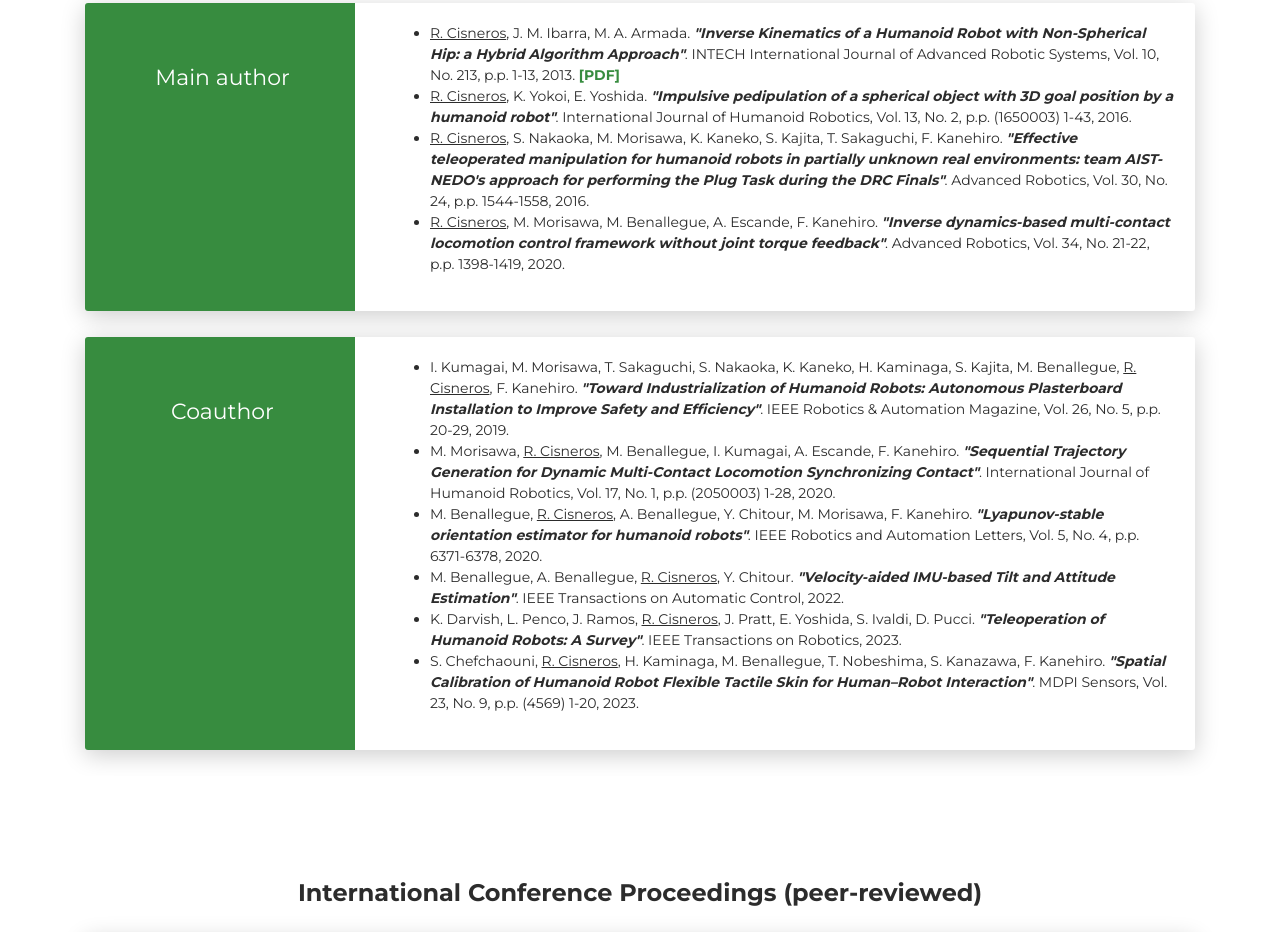
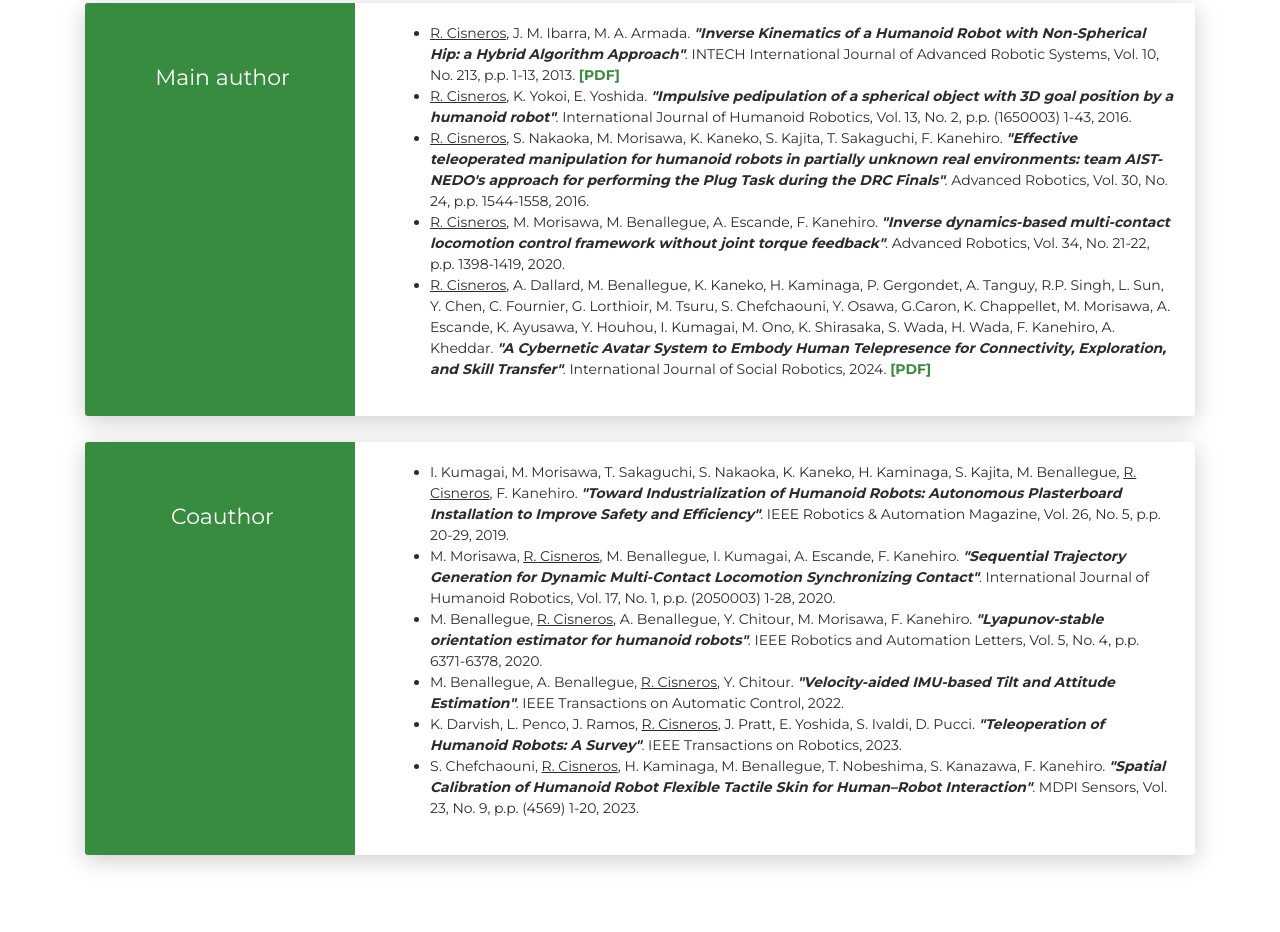
Before and after one commit to rafaelxero/rafael.cisneros, a plain HTML site: page publications.html in a window 1280 px wide. Shown: the part 706-1638 px from the top of the page. Drawn offline with Linux system fonts and the light colour scheme.

Commit message:
Updated papers: SII and SORO

```diff
--- a/publications.html
+++ b/publications.html
@@ -105,6 +105,15 @@
 												<u>R. Cisneros</u>, M. Morisawa, M. Benallegue, A. Escande, F. Kanehiro.
 												<b><i>"Inverse dynamics-based multi-contact locomotion control framework without joint torque feedback"</i></b>.
 												Advanced Robotics, Vol. 34, No. 21-22, p.p. 1398-1419, 2020.
+											</li>
+											<li>
+												<u>R. Cisneros</u>, A. Dallard, M. Benallegue, K. Kaneko, H. Kaminaga, P. Gergondet, A. Tanguy,
+												R.P. Singh, L. Sun, Y. Chen, C. Fournier, G. Lorthioir, M. Tsuru, S. Chefchaouni, Y. Osawa, G.Caron,
+												K. Chappellet, M. Morisawa, A. Escande, K. Ayusawa, Y. Houhou, I. Kumagai,
+												M. Ono, K. Shirasaka, S. Wada, H. Wada, F. Kanehiro, A. Kheddar.
+												<b><i>"A Cybernetic Avatar System to Embody Human Telepresence for Connectivity, Exploration, and Skill Transfer"</i></b>.
+												International Journal of Social Robotics, 2024.
+												<b><a href="https://rdcu.be/dxgim" target="_blank">[PDF]</a></b>
 											</li>
 										</ul>
 									</div>
@@ -310,6 +319,11 @@
 												R.P. Singh, M. Benallegue, M. Morisawa, <u>R. Cisneros</u>, F. Kanehiro.
 												<b><i>"Learning Bipedal Walking on Planned Footsteps for Humanoid Robots"</i></b>.
 												IEEE-RAS International Conference on Humanoid Robots, Okinawa, Japan, 2022.
+											</li>
+											<li>
+												Y. Houhou, R.P. Singh, <u>R. Cisneros</u>.
+												<b><i>"Learning to Classify Surface Roughness Using Tactile Force Sensors"</i></b>.
+												IEEE/SICE International Symposium on System Integration (SII), Ha Long, Vietnam, 2024.
 											</li>
 										</ul>
 									</div>
```
